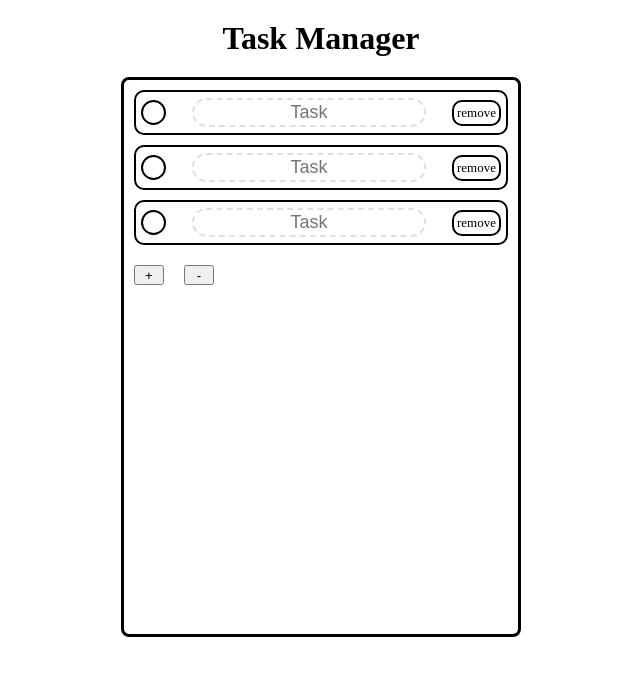
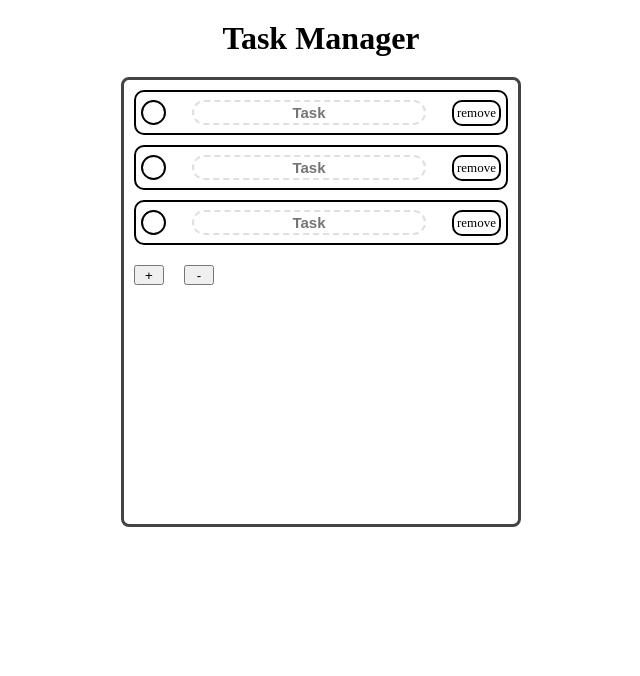
Before and after one commit to Encador/task-manager, a Vue app: page / in a window 1280 px wide. Shown: the top 676 px of the page, without its empty margins (319-959 px from the left). Built offline with nearby package versions, Linux system fonts and the light colour scheme; the HTML template or start-up script is replaced by a standard one.

Commit message:
introduce stupid array bug

```diff
--- a/src/components/Manager.vue
+++ b/src/components/Manager.vue
@@ -6,13 +6,18 @@ const tasks = ref<(typeof Task)[]>([Task])
 tasks.value.push(Task)
 tasks.value.push(Task)
 
+function removeTask(index:number):void{
+  console.log(index)
+  tasks.value.splice(index,1)
+}
+
 
 </script>
 
 
 <template>
     <ul class="task-list">
-      <Task v-for="(item, index) in tasks" :key="index" :task="item"/>
+      <Task @remove="removeTask(index)" v-for="(item, index) in tasks" :key="index" :task="item"/>
       <button @click="tasks.push(Task)">+</button>
       <button @click="tasks.pop()">-</button>
     </ul>
@@ -32,10 +37,10 @@ button{
   list-style-type: none;
   padding: 0;
   border-radius: 8px;
-  border: black solid 3px;
+  border: #000000BB solid 3px;
   max-width: 400px;
   min-width: 300px;
-  max-height: 600px;
+  max-height: 450px;
   min-height: 300px;
   width: 40vw;
   height: 70vh;
--- a/src/components/Task.vue
+++ b/src/components/Task.vue
@@ -1,9 +1,10 @@
 <script setup lang="ts">
 
-import {ref} from "vue";
+import {ref, defineEmits} from "vue";
 
 const completed = ref<boolean>(false)
 const show = ref<boolean>(true)
+const emit = defineEmits(["remove"])
 
 function handleCheck():void{
   completed.value = !completed.value;
@@ -16,7 +17,7 @@ function handleCheck():void{
   <li v-if="show">
     <span id="checkbox" title="complete" :class="{checked: completed}" @click="handleCheck"></span>
     <input type="text" placeholder="Task" :class="{checked: completed}">
-    <span id="remove" title="remove" @click="show=false">remove</span>
+    <span id="remove" title="remove" @click="emit('remove')">remove</span>
   </li>
 </template>
 
@@ -34,10 +35,11 @@ input {
   border-radius: 20px;
   padding: 2px;
   outline: none;
-  font-size: 18px;
+  font-size: 15px;
   text-align: center;
   width: 65%;
   caret-color: black;
+  font-weight: bold;
 }
 /*input::placeholder {
   color: inherit;
@@ -48,7 +50,7 @@ input.checked{
 }
 
 input:hover{
-  border: #00000050 dashed 2px;
+  border: #00000069 dashed 2px;
 }
 
 
@@ -73,7 +75,7 @@ li {
   cursor: pointer;
 }
 #checkbox:hover{
-  background-color: #00FF0040;
+  background-color: #00FF0055;
 }
 #checkbox.checked{
   background-color: #00FF0099;
```
